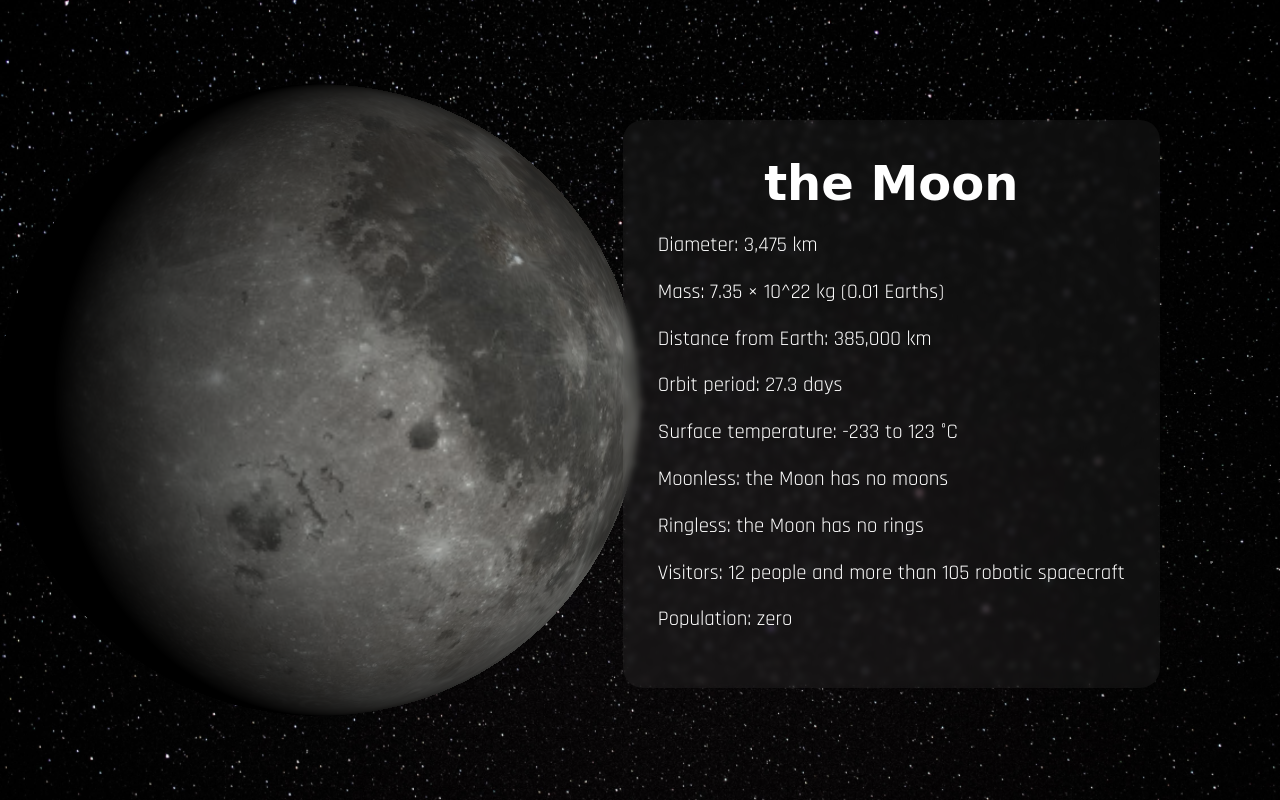
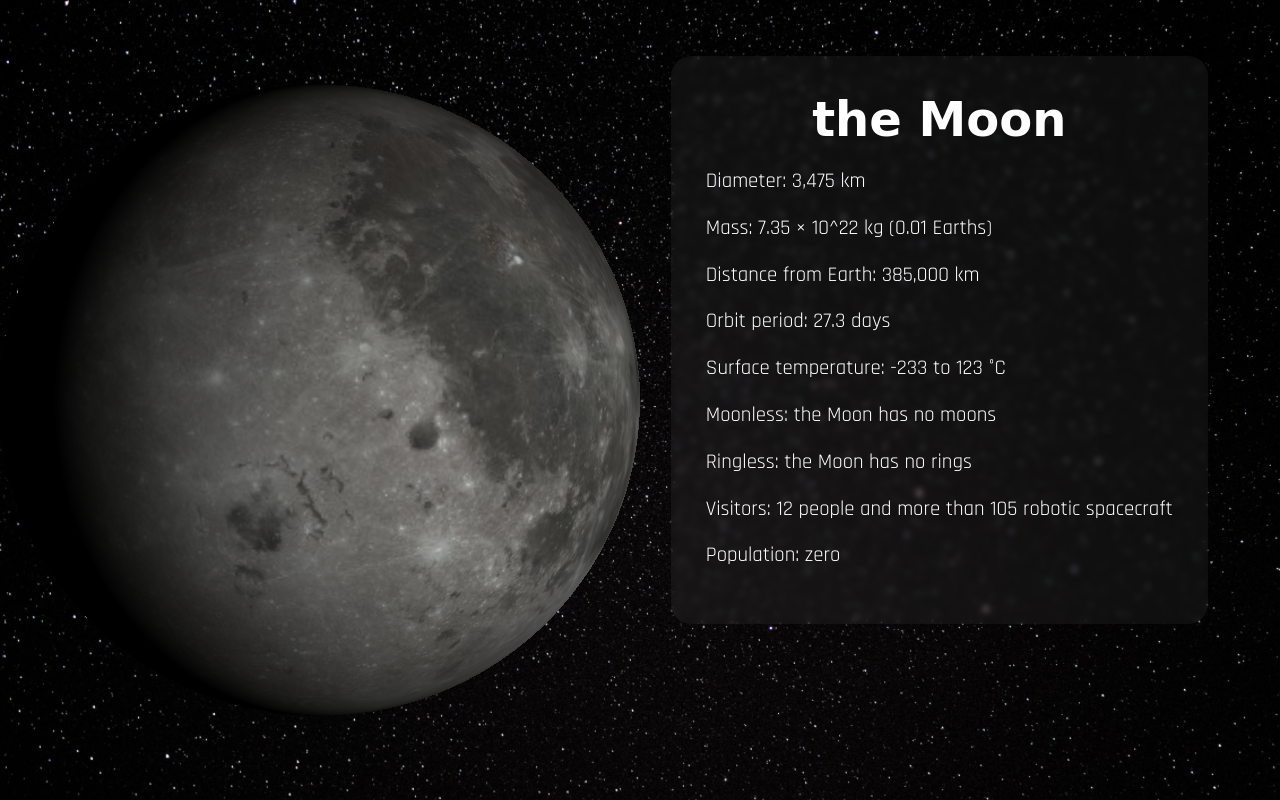
Before and after one commit to PopovDS617/the-moon-vanilla, a website built with Vite: page index.html in a window 1280 px wide. Built offline with nearby package versions, Linux system fonts and the light colour scheme; animation ran at ten frames a second; a web font is replaced by a local one.

Commit message:
article position changed

```diff
--- a/style.css
+++ b/style.css
@@ -46,7 +46,7 @@ article {
 
 @media (min-width: 568px) {
   article {
-    margin-top: 7rem;
-    margin-right: 8rem;
+    margin-top: 3rem;
+    margin-right: 5rem;
   }
 }
```
